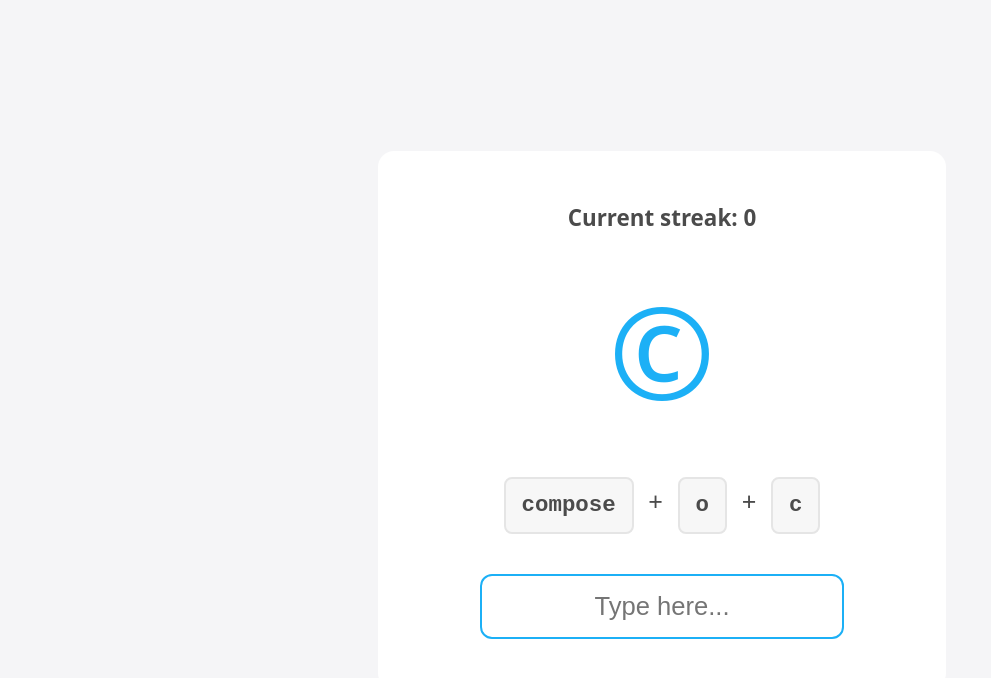
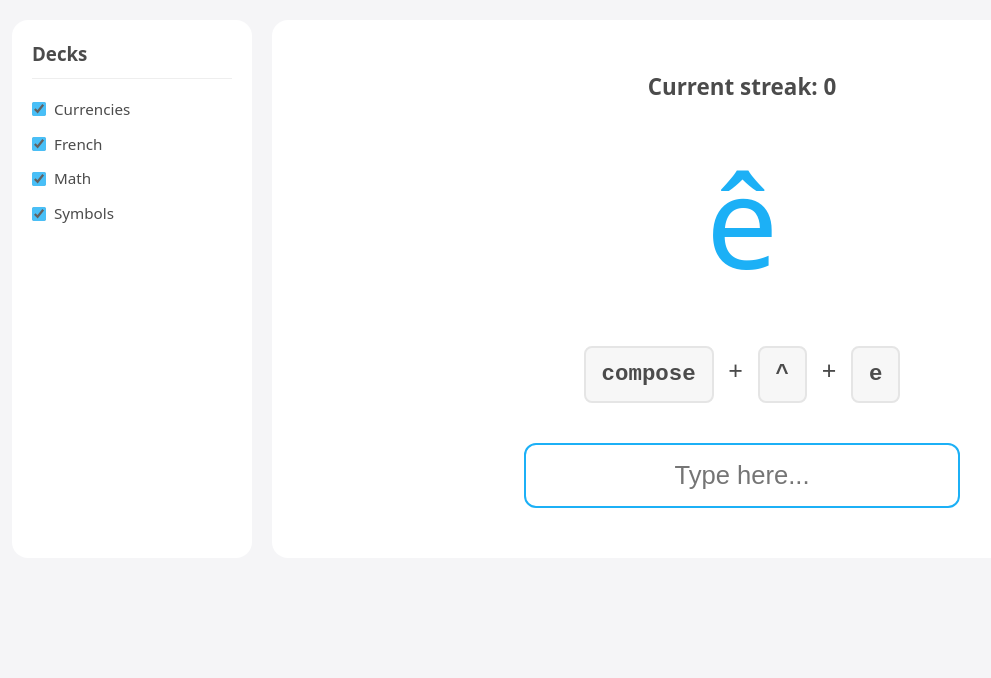
Before and after one commit to botre/compose-key-trainer, a React (Vite) app: page / in a window 1280 px wide. Shown: the top 678 px of the page, without its empty margins (28-1019 px from the left). Built offline with nearby package versions, Linux system fonts and the light colour scheme.

Commit message:
Add Decks

```diff
--- a/src/App.tsx
+++ b/src/App.tsx
@@ -3,6 +3,7 @@ import { useState, useEffect, useRef, ChangeEvent } from "react";
 type CharacterData = {
   character: string;
   sequence: string[];
+  decks: string[];
 };
 
 function App() {
@@ -15,27 +16,67 @@ function App() {
   }, []);
 
   const symbolsList: CharacterData[] = [
-    { character: "©", sequence: ["o", "c"] },
-    { character: "®", sequence: ["o", "r"] },
-    { character: "°", sequence: ["o", "o"] },
-    { character: "±", sequence: ["+", "-"] },
-    { character: "¼", sequence: ["1", "4"] },
-    { character: "½", sequence: ["1", "2"] },
-    { character: "¾", sequence: ["3", "4"] },
-    { character: "×", sequence: ["x", "x"] },
-    { character: "÷", sequence: [":", "-"] },
-    { character: "…", sequence: [".", "."] },
-    { character: "€", sequence: ["=", "e"] },
-    { character: "™", sequence: ["t", "m"] },
+    { character: "©", sequence: ["o", "c"], decks: ["Symbols"] },
+    { character: "®", sequence: ["o", "r"], decks: ["Symbols"] },
+    { character: "°", sequence: ["o", "o"], decks: ["Math"] },
+    { character: "±", sequence: ["+", "-"], decks: ["Math"] },
+    { character: "¼", sequence: ["1", "4"], decks: ["Math"] },
+    { character: "½", sequence: ["1", "2"], decks: ["Math"] },
+    { character: "¾", sequence: ["3", "4"], decks: ["Math"] },
+    { character: "×", sequence: ["x", "x"], decks: ["Math"] },
+    { character: "÷", sequence: [":", "-"], decks: ["Math"] },
+    { character: "…", sequence: [".", "."], decks: ["Symbols"] },
+    { character: "€", sequence: ["=", "e"], decks: ["Currencies"] },
+    { character: "₤", sequence: ["=", "L"], decks: ["Currencies"] },
+    { character: "¥", sequence: ["=", "Y"], decks: ["Currencies"] },
+    { character: "¢", sequence: ["c", "/"], decks: ["Currencies"] },
+    { character: "é", sequence: ["'", "e"], decks: ["French"] },
+    { character: "è", sequence: ["`", "e"], decks: ["French"] },
+    { character: "ê", sequence: ["^", "e"], decks: ["French"] },
+    { character: "ë", sequence: ['"', "e"], decks: ["French"] },
+    { character: "à", sequence: ["`", "a"], decks: ["French"] },
+    { character: "ç", sequence: [",", "c"], decks: ["French"] },
+    { character: "ô", sequence: ["^", "o"], decks: ["French"] },
+    { character: "™", sequence: ["t", "m"], decks: ["Symbols"] },
   ];
 
-  const getRandomIndex = () => Math.floor(Math.random() * symbolsList.length);
+  const allDecks = Array.from(
+    new Set(symbolsList.flatMap((symbol) => symbol.decks)),
+  ).sort();
+
+  const [enabledDecks, setEnabledDecks] = useState<Record<string, boolean>>(
+    Object.fromEntries(allDecks.map((deck) => [deck, true])),
+  );
+
+  const activeSymbols = symbolsList.filter((symbol) =>
+    symbol.decks.some((deck) => enabledDecks[deck]),
+  );
+
+  const getRandomIndex = () => {
+    if (activeSymbols.length === 0) return 0; // Fallback if no decks are selected
+    return Math.floor(Math.random() * activeSymbols.length);
+  };
 
   const [userInput, setUserInput] = useState("");
   const [currentIndex, setCurrentIndex] = useState(getRandomIndex());
   const [successStreak, setSuccessStreak] = useState(0);
 
-  const currentSymbol = symbolsList[currentIndex];
+  useEffect(() => {
+    if (activeSymbols.length > 0) {
+      setCurrentIndex(getRandomIndex());
+    }
+  }, [enabledDecks, activeSymbols.length]);
+
+  useEffect(() => {
+    if (activeSymbols.length > 0 && currentIndex >= activeSymbols.length) {
+      setCurrentIndex(0);
+    }
+  }, [activeSymbols.length, currentIndex]);
+
+  const currentSymbol =
+    activeSymbols.length > 0
+      ? activeSymbols[currentIndex] || symbolsList[0]
+      : symbolsList[0]; // Fallback if no decks are selected
 
   const handleInputChange = (e: ChangeEvent<HTMLInputElement>) => {
     const input = e.target.value;
@@ -52,8 +93,17 @@ function App() {
       }
 
       setUserInput("");
-      setCurrentIndex((prevIndex) => (prevIndex + 1) % symbolsList.length);
+      if (activeSymbols.length > 0) {
+        setCurrentIndex((prevIndex) => (prevIndex + 1) % activeSymbols.length);
       }
+    }
+  };
+
+  const handleDeckToggle = (deckName: string) => {
+    setEnabledDecks((prevEnabledDecks) => ({
+      ...prevEnabledDecks,
+      [deckName]: !prevEnabledDecks[deckName],
+    }));
   };
 
   const formatSequence = (sequence: string[]) => {
@@ -78,6 +128,22 @@ function App() {
   };
 
   return (
+    <div className="app-container">
+      <div className="sidebar">
+        <h3>Decks</h3>
+        {allDecks.map((deck) => (
+          <div key={deck} className="deck-option">
+            <label>
+              <input
+                type="checkbox"
+                checked={enabledDecks[deck]}
+                onChange={() => handleDeckToggle(deck)}
+              />
+              {deck}
+            </label>
+          </div>
+        ))}
+      </div>
       <div className="container">
         <div className="streak">Current streak: {successStreak}</div>
         <div className="character">{currentSymbol.character}</div>
@@ -90,6 +156,7 @@ function App() {
           autoFocus
         />
       </div>
+    </div>
   );
 }
 
--- a/src/index.css
+++ b/src/index.css
@@ -10,17 +10,59 @@ body {
   line-height: 1.5;
   margin: 0;
   padding: 20px;
-  display: flex;
-  justify-content: center;
-  align-items: center;
   min-height: 100vh;
   background-color: #f5f5f7;
 }
 
+.app-container {
+  display: flex;
+  gap: 20px;
+  max-width: 1200px;
+  margin: 0 auto;
+}
+
+.sidebar {
+  flex: 0 0 200px;
+  background-color: white;
+  padding: 20px;
+  border-radius: 16px;
+}
+
+.sidebar h3 {
+  margin-top: 0;
+  padding-bottom: 10px;
+  border-bottom: 1px solid #eee;
+  color: #4b4b4b;
+}
+
+.deck-option {
+  margin: 12px 0;
+}
+
+.deck-option label {
+  display: flex;
+  align-items: center;
+  gap: 8px;
+  cursor: pointer;
+  color: #4b4b4b;
+  font-size: 0.95rem;
+}
+
+.deck-option input[type="checkbox"] {
+  margin: 0;
+  padding: 0;
+  flex-shrink: 0;
+  width: 14px;
+  height: 14px;
+  accent-color: #1cb0f6;
+  opacity: 0.8;
+  cursor: pointer;
+  border-radius: 3px;
+}
+
 .container {
+  flex: 1;
   text-align: center;
-  max-width: 800px;
-  width: 100%;
   padding: 50px;
   background-color: white;
   border-radius: 16px;
```
Lines whose indentation alone changed are shown as unchanged.
